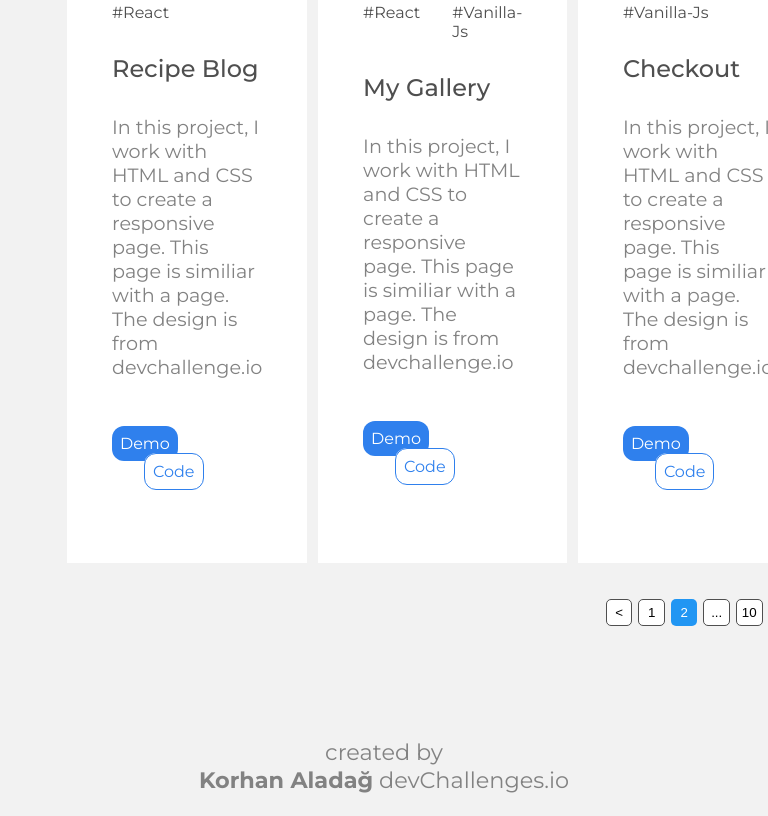
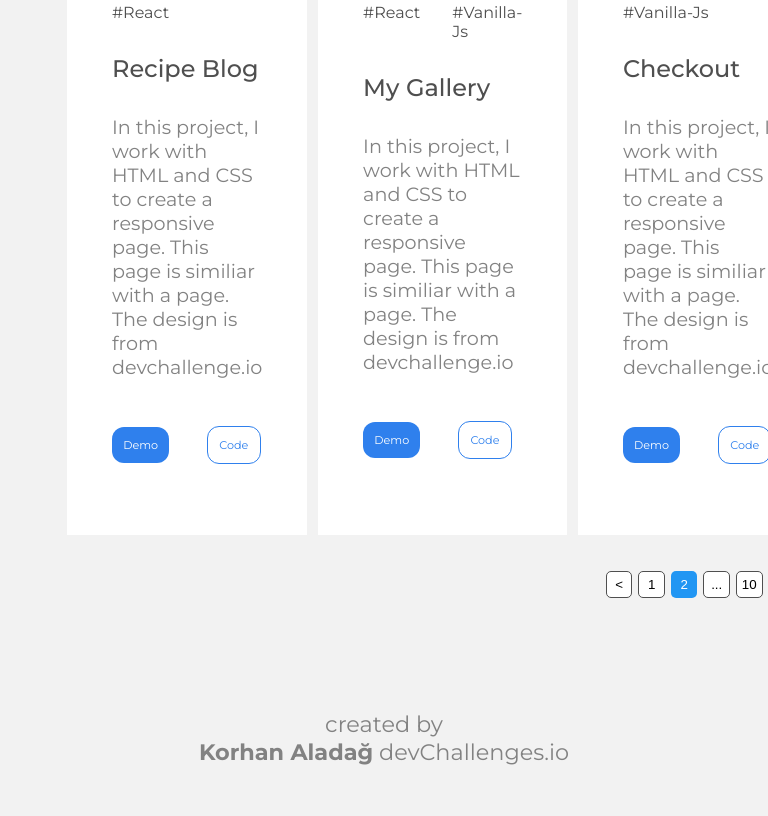
Before and after one commit to KorhanAladag/Portfolio-Challenge, a plain HTML site: page index.html in a window 768 px wide. Shown: the part 3631-4447 px from the top of the page. After the commit the page ends 4419 px from the top, so only its background shows below. Drawn offline with Linux system fonts and the light colour scheme.

Commit message:
Update styles.css

```diff
--- a/styles.css
+++ b/styles.css
@@ -490,13 +490,13 @@ footer {
 	}
 
 	#projects .card .demo-btn{
-		font-size: 1rem;
-		padding: 0.5em;
+		font-size: 0.7rem;
+		padding: 1em;
 	}
 
 	#projects .card .code-btn {
-		font-size: 1rem;
-		padding: 0.5em;
+		font-size: 0.7rem;
+		padding: 1em;
 	}
 
 	.card-container{
```
